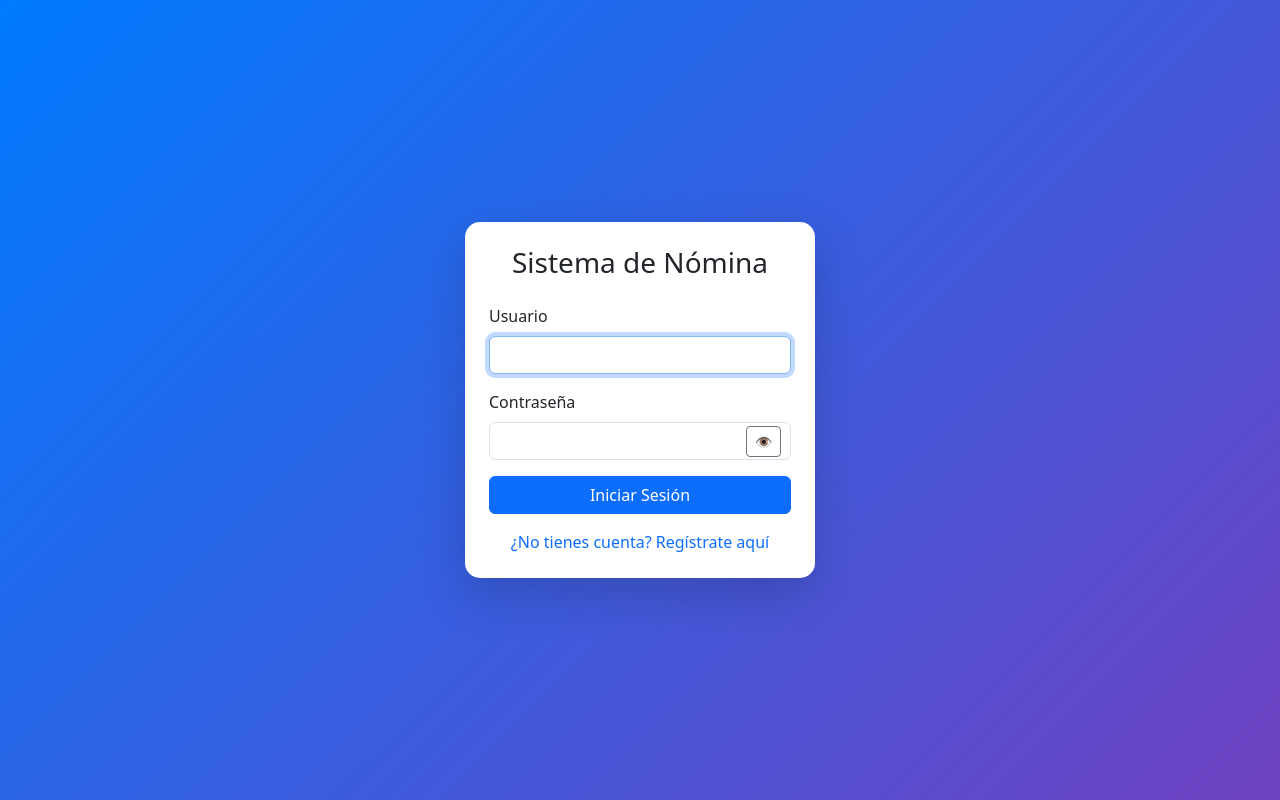
After one commit to OscarPilataxi12/sistema-de-nomina-django, a Django app: page /login/ in a window 1280 px wide. The commit adds this page. Run offline with Django 5.2, Linux system fonts and the light colour scheme.

Commit message:
Actualización: se agregó login, registro, control por usuario y mejoras visuales

```diff
--- a/Sistema_de_nomina/settings.py
+++ b/Sistema_de_nomina/settings.py
@@ -121,3 +121,6 @@ STATIC_URL = 'static/'
 # https://docs.djangoproject.com/en/5.2/ref/settings/#default-auto-field
 
 DEFAULT_AUTO_FIELD = 'django.db.models.BigAutoField'
+LOGIN_REDIRECT_URL = '/'
+LOGOUT_REDIRECT_URL = '/login/'
+LOGIN_URL = '/login/'
--- a/Sistema_de_nomina/urls.py
+++ b/Sistema_de_nomina/urls.py
@@ -1,7 +1,10 @@
 from django.contrib import admin
 from django.urls import path, include
+from django.contrib.auth import views as auth_views
 
 urlpatterns = [
     path('admin/', admin.site.urls),
-    path('', include('nomina.urls')),  # <--- Agregamos esto
+    path('', include('nomina.urls')),
+    path('login/', auth_views.LoginView.as_view(template_name='nomina/login.html'), name='login'),
+    path('logout/', auth_views.LogoutView.as_view(), name='logout'),
 ]
--- a/nomina/models.py
+++ b/nomina/models.py
@@ -1,7 +1,9 @@
 from django.db import models
 from decimal import Decimal, ROUND_HALF_UP
+from django.contrib.auth.models import User
 
 class Empleado(models.Model):
+    usuario = models.ForeignKey(User, on_delete=models.CASCADE)
     cedula = models.CharField(max_length=10, unique=True)
     nombre = models.CharField(max_length=100)
     sueldo = models.DecimalField(max_digits=10, decimal_places=2)
@@ -13,13 +15,14 @@ class Empleado(models.Model):
 
 
 class Nomina(models.Model):
+    usuario = models.ForeignKey(User, on_delete=models.CASCADE)
     aniomes = models.CharField(max_length=6)  # formato: 202401
     tot_ing = models.DecimalField(max_digits=10, decimal_places=2, default=0)
     tot_des = models.DecimalField(max_digits=10, decimal_places=2, default=0)
     neto = models.DecimalField(max_digits=10, decimal_places=2, default=0)
 
     def __str__(self):
-        return f"Nómina {self.aniomes}"
+         return f"Nómina {self.aniomes[:4]}/{self.aniomes[4:]}"
 
 
 class NominaDetalle(models.Model):
--- /dev/null
+++ b/nomina/templates/nomina/login.html
@@ -0,0 +1,77 @@
+<!DOCTYPE html>
+<html lang="es">
+<head>
+    <meta charset="UTF-8">
+    <meta name="viewport" content="width=device-width, initial-scale=1.0">
+    <title>Iniciar Sesión</title>
+    <link href="https://cdn.jsdelivr.net/npm/bootstrap@5.3.0/dist/css/bootstrap.min.css" rel="stylesheet">
+    <style>
+        body {
+            background: linear-gradient(135deg, #007bff, #6f42c1);
+            height: 100vh;
+            display: flex;
+            align-items: center;
+            justify-content: center;
+            color: #333;
+        }
+        .card {
+            width: 400px;
+            border: none;
+            border-radius: 15px;
+            box-shadow: 0px 5px 20px rgba(0,0,0,0.3);
+        }
+        .btn-success {
+            background-color: #28a745;
+            border: none;
+        }
+        .btn-success:hover {
+            background-color: #218838;
+        }
+        a {
+            text-decoration: none;
+        }
+    </style>
+</head>
+<body class="bg-light d-flex justify-content-center align-items-center" style="height: 100vh;">
+    <div class="card shadow-lg p-4" style="width: 350px;">
+        <h3 class="text-center mb-4">Sistema de Nómina</h3>
+        {% if form.errors %}
+            <div class="alert alert-danger">Usuario o contraseña incorrectos.</div>
+        {% endif %}
+        <form method="post">
+            {% csrf_token %}
+            <div class="mb-3">
+                <label for="username" class="form-label">Usuario</label>
+                <input type="text" name="username" id="username" class="form-control" required autofocus>
+            </div>
+
+            <div class="mb-3 position-relative">
+    <label for="password" class="form-label">Contraseña</label>
+    <input type="password" name="password" id="password" class="form-control" required>
+    <button type="button" id="togglePassword" class="btn btn-sm btn-outline-secondary position-absolute"
+            style="right: 10px; top: 36px;">
+        👁️
+    </button>
+</div>
+
+<script>
+document.getElementById('togglePassword').addEventListener('click', function() {
+    const passwordInput = document.getElementById('password');
+    if (passwordInput.type === 'password') {
+        passwordInput.type = 'text';
+        this.textContent = '🙈';
+    } else {
+        passwordInput.type = 'password';
+        this.textContent = '👁️';
+    }
+});
+</script>
+
+            <button type="submit" class="btn btn-primary w-100">Iniciar Sesión</button>
+            <div class="text-center mt-3">
+    <a href="{% url 'signup' %}" class="text-decoration-none">¿No tienes cuenta? Regístrate aquí</a>
+    </div>
+        </form>
+    </div>
+</body>
+</html>
--- a/nomina/templates/nomina/nomina_form.html
+++ b/nomina/templates/nomina/nomina_form.html
@@ -3,6 +3,7 @@
 <head>
     <title>Formulario Nómina</title>
     <link href="https://cdn.jsdelivr.net/npm/bootstrap@5.3.0/dist/css/bootstrap.min.css" rel="stylesheet">
+
 </head>
 <body class="container mt-4">
     <h1>{% if form.instance.pk %}Editar{% else %}Crear{% endif %} Nómina</h1>
--- a/nomina/urls.py
+++ b/nomina/urls.py
@@ -2,7 +2,8 @@ from django.urls import path
 from . import views
 
 urlpatterns = [
-    path('', views.dashboard, name='dashboard'),  # <-- página de inicio
+    path('', views.dashboard, name='dashboard'),
+    path('signup/',views.signup, name=('signup')),
     path('empleados/', views.lista_empleados, name='lista_empleados'),
     path('crear/', views.crear_empleado, name='crear_empleado'),
     path('editar/<int:pk>/', views.editar_empleado, name='editar_empleado'),
```
Also changed, not shown: nomina/templates/nomina/dashboard.html (+8 -0 lines), nomina/templates/nomina/signup.html (added, +61 -0 lines), nomina/views.py (+43 -16 lines), nomina/migrations/0003_empleado_usuario_nomina_usuario.py (added).
